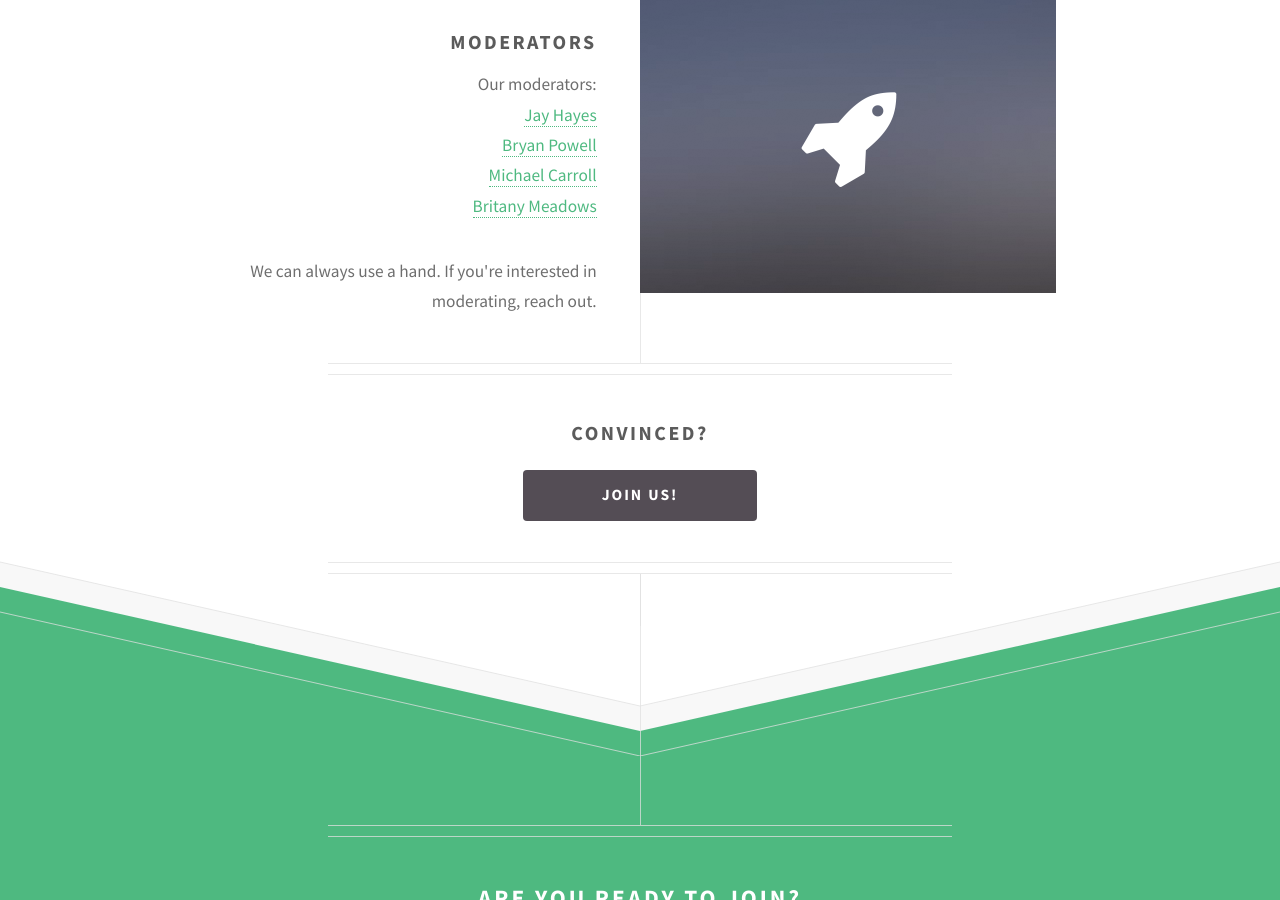
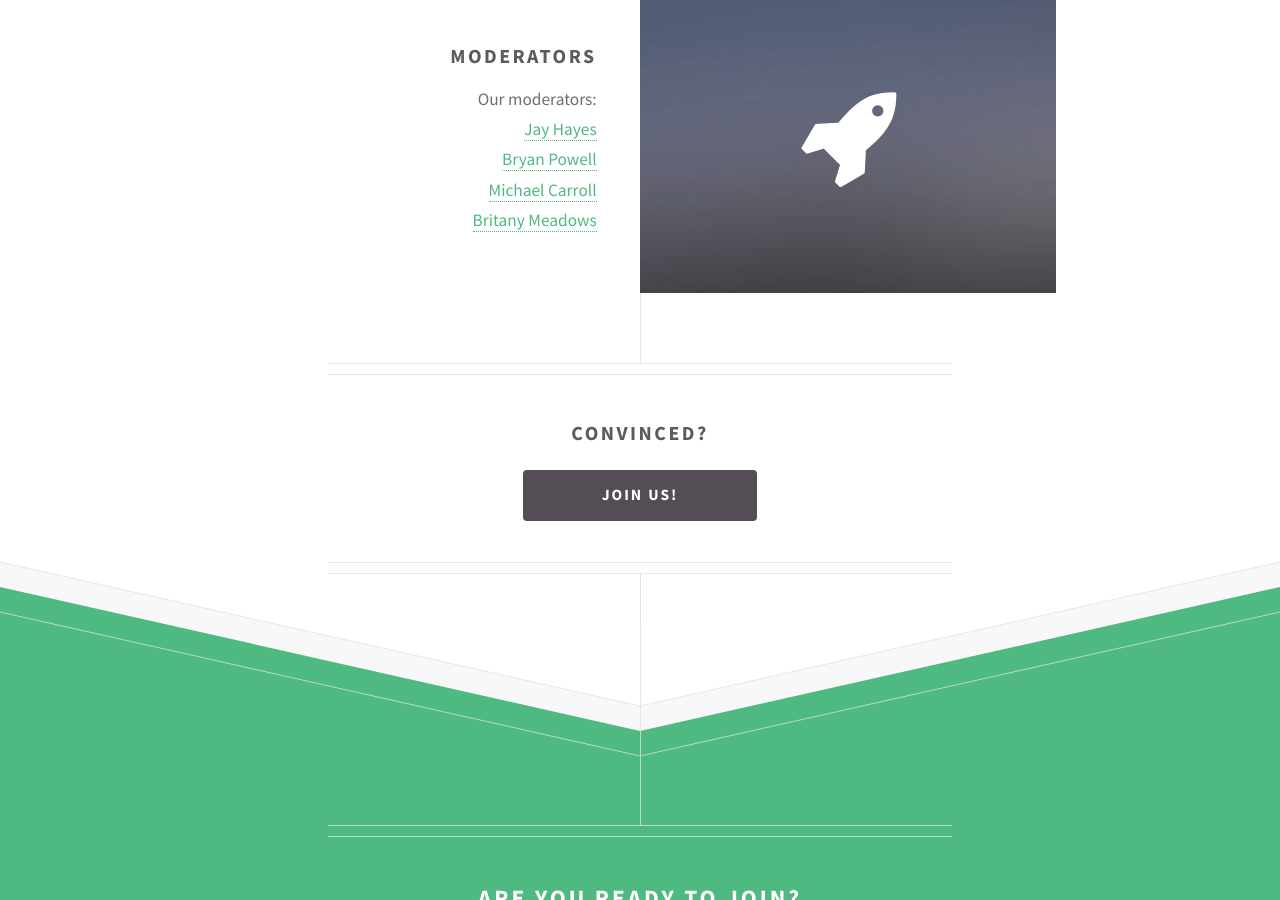
Before and after one commit to tech256/tech256.github.io, a Jekyll site: the page built from index.html, in a window 1280 px wide and 900 px high, scrolled down 2037 px. Built offline with Jekyll 4.4.1, drawn with Linux system fonts in a browser that asks for light colours.

Commit message:
Remove moderator call to action

```diff
--- a/index.html
+++ b/index.html
@@ -60,7 +60,6 @@ layout: default
         <li><a href="https://twitter.com/carromj">Michael Carroll</a></li>
         <li><a href="https://twitter.com/letbritcode">Britany Meadows</a></li>
       </ul>
-      <p>We can always use a hand. If you're interested in moderating, reach out.</p>
     </div>
   </section>
 </div>
```
